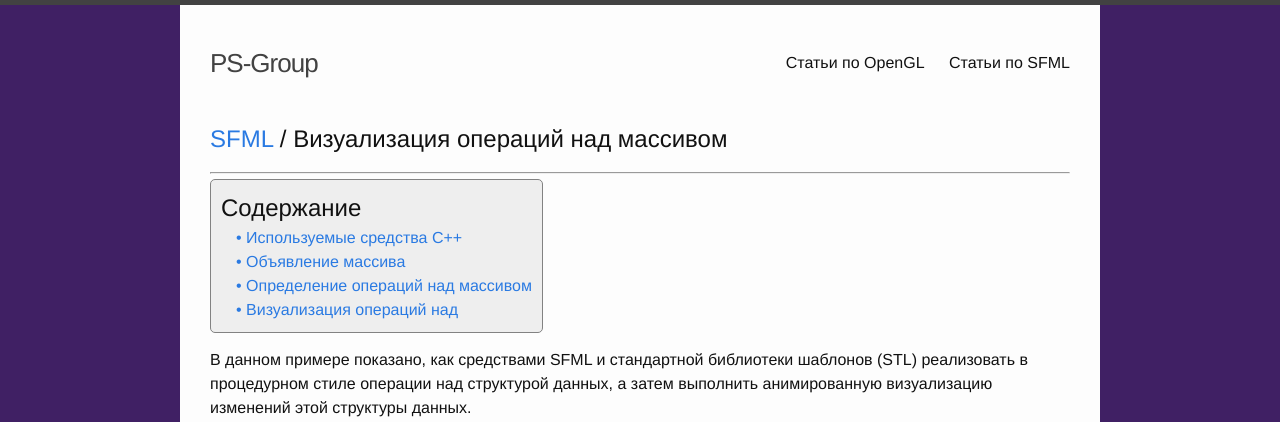
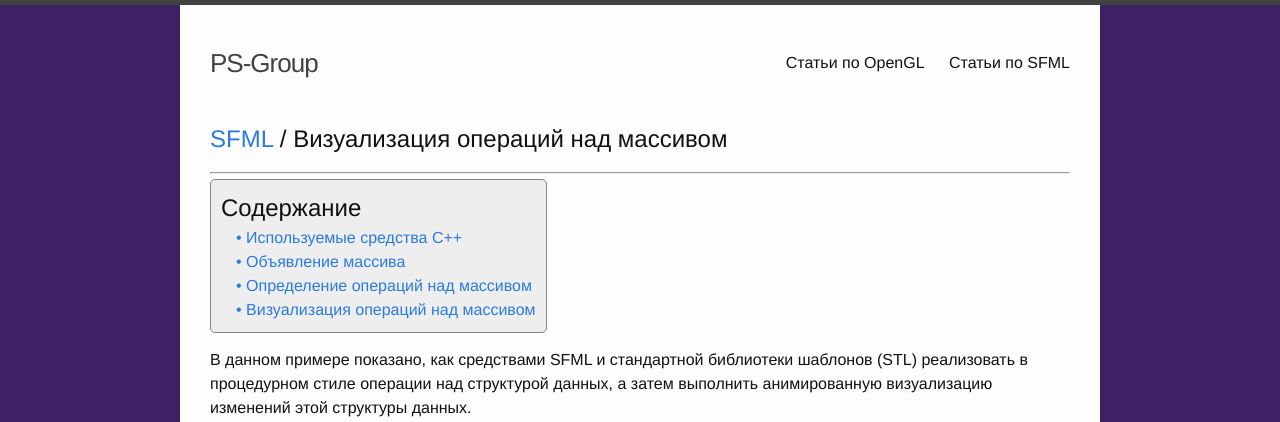
Before and after one commit to ps-group/ps-group.github.io, a Jekyll site: the page built from _sfml/array-visualization.md, in a window 1280 px wide and 900 px high. Shown: the top 422 px of the window. Built offline with Jekyll 4.4.1, drawn with Linux system fonts in a browser that asks for light colours; some of the changed text lies outside the part shown.

Commit message:
Исправлена опечатка

````diff
--- a/_sfml/array-visualization.md
+++ b/_sfml/array-visualization.md
@@ -98,7 +98,7 @@ void MyArray_Pop(MyArray & array)
 }
 ```
 
-## Визуализация операций над
+## Визуализация операций над массивом
 
 - управление приложением построено на [игровом паттерне Game Loop](http://gameprogrammingpatterns.com/game-loop.html)
 - для измерения промежутков времени используется [класс sf::Clock](http://www.sfml-dev.org/documentation/2.0/classsf_1_1Clock.php) (есть также [подробная статья](http://progressor-blog.ru/sfml/obrabotka-vremeni/) о его применении)
````
